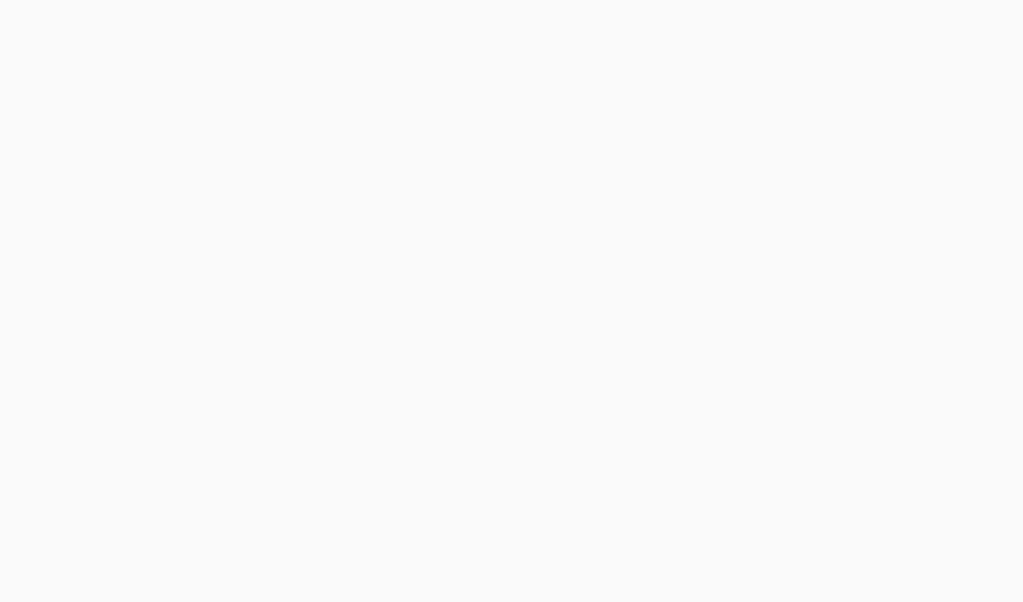
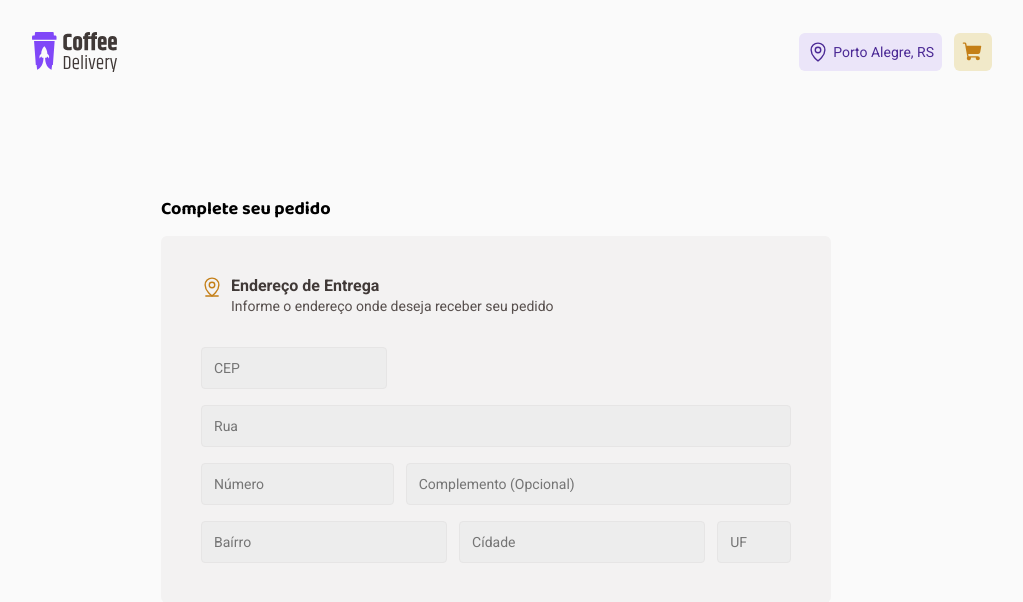
Before and after one commit to KioryFNC/coffeeDelivery, a React (Vite) app: page /carrinho in a window 1280 px wide. Before the commit this address had no page. Shown: the top 602 px of the page, without its empty margins (128-1151 px from the left). Built offline with nearby package versions, Linux system fonts and the light colour scheme.

Commit message:
feat: create: form

```diff
--- a/src/Router.tsx
+++ b/src/Router.tsx
@@ -1,12 +1,14 @@
 import { Route, Routes } from "react-router-dom";
 import { Home } from "./pages/Home"
 import { DefaultLayout } from "./components/LayoutDefault";
+import { Checkout } from "./pages/Checkout";
 
 export function Router() {
   return (
     <Routes>
       <Route path="/" element={<DefaultLayout />}>
         <Route path="/" element={<Home />}/>
+        <Route path="/carrinho" element={<Checkout />}/>
       </Route>
     </Routes>
   )
--- /dev/null
+++ b/src/pages/Checkout/index.tsx
@@ -0,0 +1,40 @@
+import { MapPinLine } from 'phosphor-react'
+import * as Element from './styles'
+import { useTheme } from 'styled-components'
+
+export function Checkout() {
+  const theme = useTheme()
+  return (
+    <Element.Root>
+      <Element.Section>
+        <h2>Complete seu pedido</h2>
+
+        <Element.Address>
+        <Element.AddressHeader>
+          <MapPinLine color={theme['yellow-dark']} />
+          <div>
+            <h3>Endereço de Entrega</h3>
+            <p>Informe o endereço onde deseja receber seu pedido</p>
+          </div>
+        </Element.AddressHeader>
+        <Element.Form>
+          <input type='text' placeholder='CEP'/>
+          <input type='text' placeholder='Rua'/>
+          <div>
+            <input type='text' placeholder='Número'/>
+            <input type='text' placeholder='Complemento (Opcional)'/>
+          </div>
+          <div>
+            <input type='text' placeholder='Baírro'/>
+            <input type='text' placeholder='Cídade'/>
+            <input type='text' placeholder='UF'/>
+          </div>
+        </Element.Form>
+        </Element.Address>
+      </Element.Section>
+      <Element.Order>
+
+      </Element.Order>
+    </Element.Root>
+  )
+}
--- /dev/null
+++ b/src/pages/Checkout/styles.ts
@@ -0,0 +1,118 @@
+import styled from "styled-components";
+
+export const Root = styled.div`
+  display: flex;
+  align-items: center;
+  justify-content: center;
+  gap: 3.2rem;
+`
+
+export const Section = styled.div`
+  display: flex;
+  flex-direction: column;
+  gap: 1.5rem;
+  > h2 {
+    font-size: 1.8rem;
+    font-weight: 700;
+    line-height: 130%;
+  }
+`
+
+export const Address = styled.div`
+  display: flex;
+  align-items: flex-start;
+  flex-direction: column;
+  padding: 4rem;
+  gap: 3.2rem;
+  border-radius: 6px;
+  background: ${(props) => props.theme["base-card"]};
+
+`
+
+export const AddressHeader = styled.div`
+  display: flex;
+  align-items: flex-start;
+  gap: .8rem;
+  > svg {
+    width: 2.2rem;
+    height: 2.2rem;
+  }
+
+  > div h3 {
+    font-family: 'Roboto', sans-serif;
+    font-size: 1.6rem;
+    line-height: 130%;
+    color: ${(props) => props.theme['base-subtitle']};
+  }
+
+  > div p {
+    font-size: 1.4rem;
+    line-height: 130%;
+    color: ${(props) => props.theme['base-text']};
+  }
+`
+
+export const Form = styled.div`
+  display: grid;
+  grid-template-columns: repeat(3, 1fr);
+  gap: 1.6rem;
+  width: 100%;
+
+  input {
+    width: 100%;
+    font-size: 1.4rem;
+    font-family: 'Roboto', sans-serif;
+    font-weight: 400;
+    padding: 1.2rem;
+    border-radius: 4px;
+    border: 1px solid ${(props) => props.theme['base-button']};
+    background: ${(props) => props.theme['base-input']};
+  }
+
+  input:nth-child(1) {
+    grid-column: span 1;
+  }
+
+  input:nth-child(2) {
+    grid-column: span 3;
+  }
+
+  div:nth-of-type(1) {
+    display: grid;
+    grid-template-columns: 1fr 2fr;
+    gap: 1.2rem;
+    grid-column: span 3;
+  }
+
+  div:nth-of-type(1) input:nth-child(1) {
+    grid-column: span 1;
+  }
+
+  div:nth-of-type(1) input:nth-child(2) {
+    grid-column: span 1;
+  }
+
+  div:nth-of-type(2) {
+    display: grid;
+    grid-template-columns: 1fr 1fr .3fr;
+    gap: 1.2rem;
+    grid-column: span 3;
+  }
+
+  div:nth-of-type(2) input:nth-child(1) {
+    grid-column: span 1;
+  }
+  div:nth-of-type(2) input:nth-child(2) {
+    grid-column: span 1;
+  }
+  div:nth-of-type(2) input:nth-child(3) {
+    grid-column: span 1;
+  }
+`;
+
+
+
+
+export const Order = styled.div`
+
+`
--- a/src/pages/Home/styles.ts
+++ b/src/pages/Home/styles.ts
@@ -49,6 +49,7 @@ export const Items = styled.div`
   display: grid;
   grid-template-columns: repeat(2, auto);
   gap: 2rem 4rem;
+  justify-content: start;
 
   span {
     display: flex;
```
